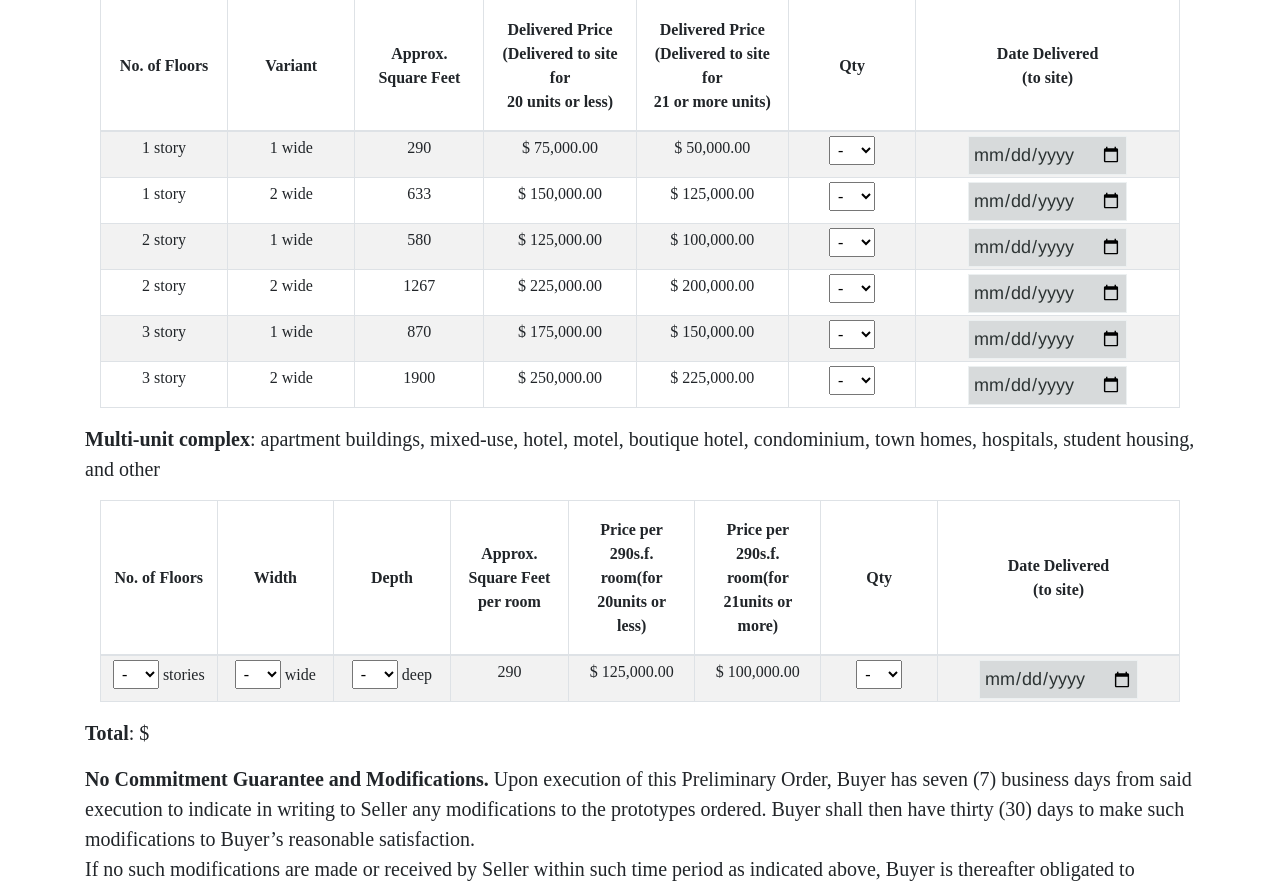
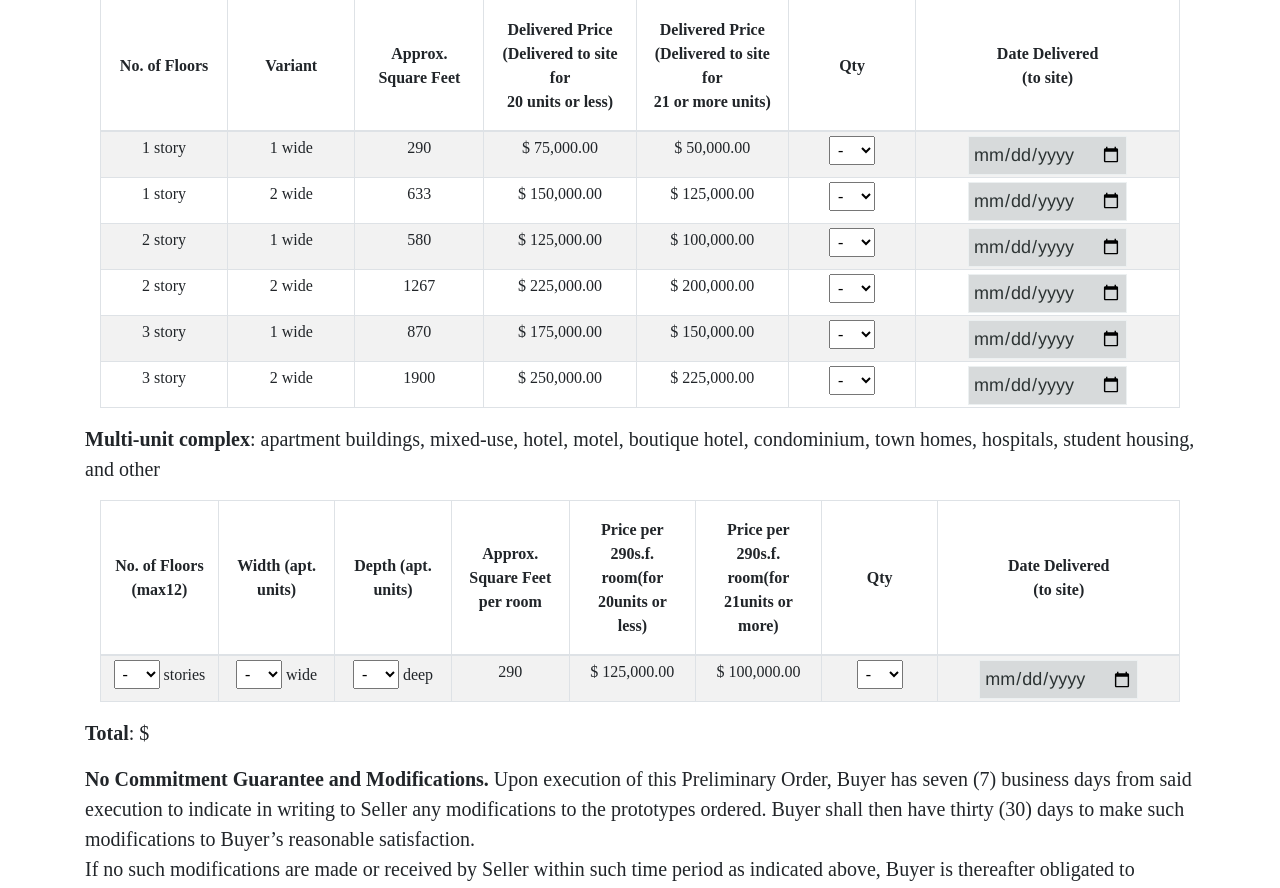
Before and after one commit to Mfarhanzia/shipping, a Django app: page /order-form/ in a window 1280 px wide. Shown: the part 851-1739 px from the top of the page. Run offline with Django 3.2, Linux system fonts and the light colour scheme; a user stored in the database is signed in; data comes from the database, SQL or seed files in the repository; some libraries are stand-ins or nearby versions; some web fonts are replaced.

Commit message:
complex units calc

```diff
--- a/order/templates/order/form_order.html
+++ b/order/templates/order/form_order.html
@@ -60,9 +60,9 @@
                 <table class="table view_order_table table-bordered  text-center table-striped">
                     <thead>
                         <tr valign="top">
-                            <th > No. of Floors</th>
-                            <th>Width </th>
-                            <th>Depth</th>
+                            <th> No. of Floors (max12)</th>
+                            <th>Width (apt. units)</th>
+                            <th>Depth (apt. units)</th>
                             <th>Approx. <br>Square Feet per room</th>
                             <th>Price per 290s.f. room(for 20units or less)</th>
                             <th>Price per 290s.f. room(for 21units or more)</th>
--- a/order/templates/order/order_pdf.html
+++ b/order/templates/order/order_pdf.html
@@ -82,9 +82,9 @@ table td {
         <table  style="border: 1px black solid;">
             <thead >
                 <tr style="padding: 2px;">
-                    <th > No. of Floors</th>
-                    <th>Width </th>
-                    <th>Depth</th>
+                    <th> No. of Floors (max12)</th>
+                    <th>Width (apt. units)</th>
+                    <th>Depth (apt. units)</th>
                     <th>Approx. <br>Square Feet per room</th>
                     <th>Price per 290s.f. room(for 20units or less)</th>
                     <th>Price per 290s.f. room(for 21units or more)</th>
--- a/order/views.py
+++ b/order/views.py
@@ -153,10 +153,11 @@ def add_order(request, pk=None):
         qty = int(cus_qty.split("##")[0])
         pk = int(cus_qty.split("##")[1])
         product = get_object_or_404(CustomContainerPricing, id=pk)
+        area = (int(no_of_floors) * int(width) * int(depth))
         if qty > 20:
-            total += qty * product.custom_price21
+            total += (area * qty)* product.custom_price21
         else:
-            total += qty * product.custom_price
+            total += (area *  qty)* product.custom_price
     return JsonResponse(total, safe=False)
 
 
--- a/shipping/settings.py
+++ b/shipping/settings.py
@@ -23,7 +23,7 @@ BASE_DIR = os.path.dirname(os.path.dirname(os.path.abspath(__file__)))
 SECRET_KEY = 'k6(ca(d8=zwo5l*3)8dwj8u+nsa8-@cucv_7ew4q26-xq-u2cx'
 
 # SECURITY WARNING: don't run with debug turned on in production!
-DEBUG = False
+DEBUG = True
 
 if DEBUG == False:
     SECURE_SSL_REDIRECT = True
```
